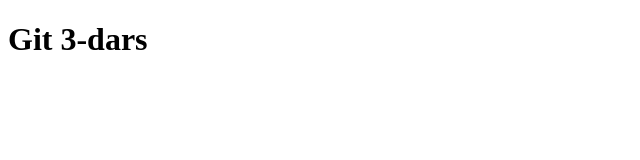
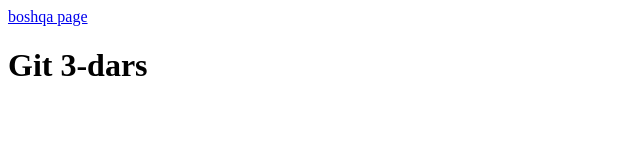
Before and after one commit to egamberdiyevalisherjon/nt-93-2-3, a plain HTML site: page index.html in a window 1280 px wide. Shown: the whole page, without its empty margins (0-640 px from the left). Drawn offline with Linux system fonts and the light colour scheme.

Commit message:
link qoshildi

```diff
--- a/index.html
+++ b/index.html
@@ -7,6 +7,7 @@
     <title>3-dars</title>
   </head>
   <body>
+    <a href="alisher.html">boshqa page</a>
     <h1>Git 3-dars</h1>
   </body>
 </html>
```
